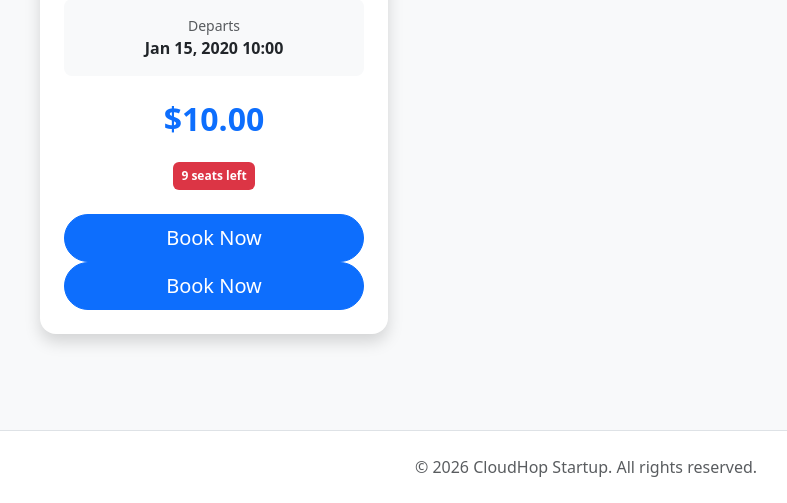
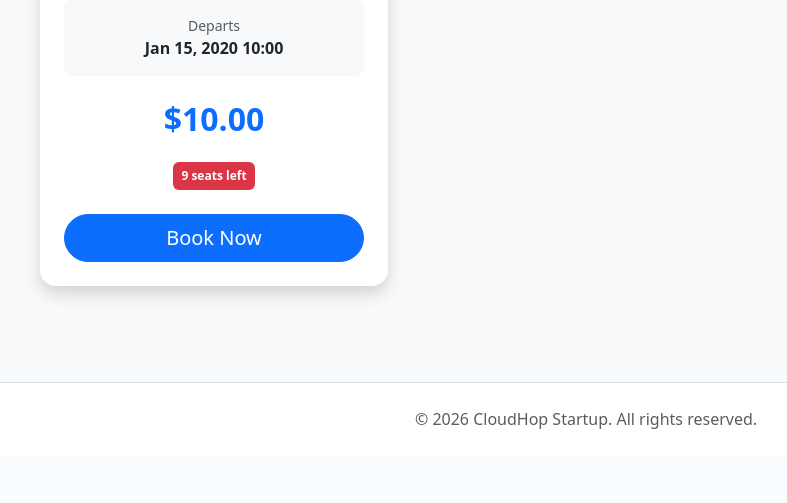
Before and after one commit to Saikou813/CloudHop, a Django app: page / in a window 1280 px wide. Shown: the part 806-1309 px from the top of the page, without its empty margins (54-841 px from the left). After the commit the page ends 1235 px from the top, so only its background shows below. Run offline with Django 4.2, Linux system fonts and the light colour scheme; data comes from the database, SQL or seed files in the repository; tables that the repository leaves empty hold one stand-in row (values such as "Sample post").

Commit message:
Fix duplicate booking buttons and clean up index template

```diff
--- a/templates/flights/index.html
+++ b/templates/flights/index.html
@@ -73,16 +73,15 @@
                         <span class="badge bg-secondary p-2">Sold Out</span>
                         {% endif %}
                     </div>
+                     <!-- Only show Book Now if there are seats -->
+                    <div class="mt-3">
+                        {% if flight.seats_remaining > 0 %}
+                            <a href="{% url 'book_flight' flight.id %}" class="btn btn-primary btn-lg w-100 rounded-pill">Book Now</a>
+                        {% else %}
+                            <button class="btn btn-secondary btn-lg w-100 rounded-pill" disabled>Sold Out</button>
+                        {% endif %}
+                    </div>
 
-                    <!-- Only show Book Now if there are seats -->
-                    {% if flight.seats_remaining > 0 %}
-                    <a href="{% url 'book_flight' flight.id %}" class="btn btn-primary btn-lg w-100 rounded-pill">Book
-                        Now</a>
-                    {% else %}
-                    <button class="btn btn-secondary btn-lg w-100 rounded-pill" disabled>Full</button>
-                    {% endif %}
-                    <a href="{% url 'book_flight' flight.id %}" class="btn btn-primary btn-lg w-100 rounded-pill">Book
-                        Now</a>
                 </div>
             </div>
         </div>
```
